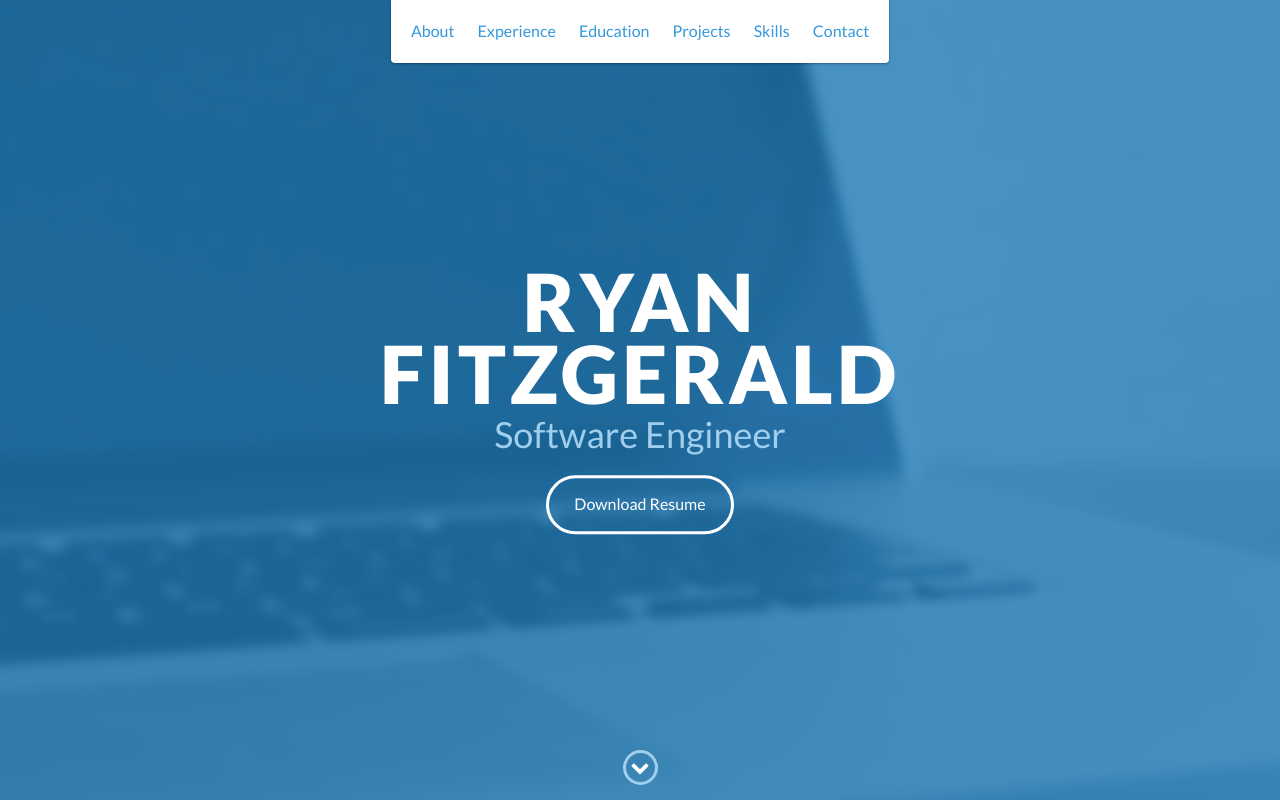
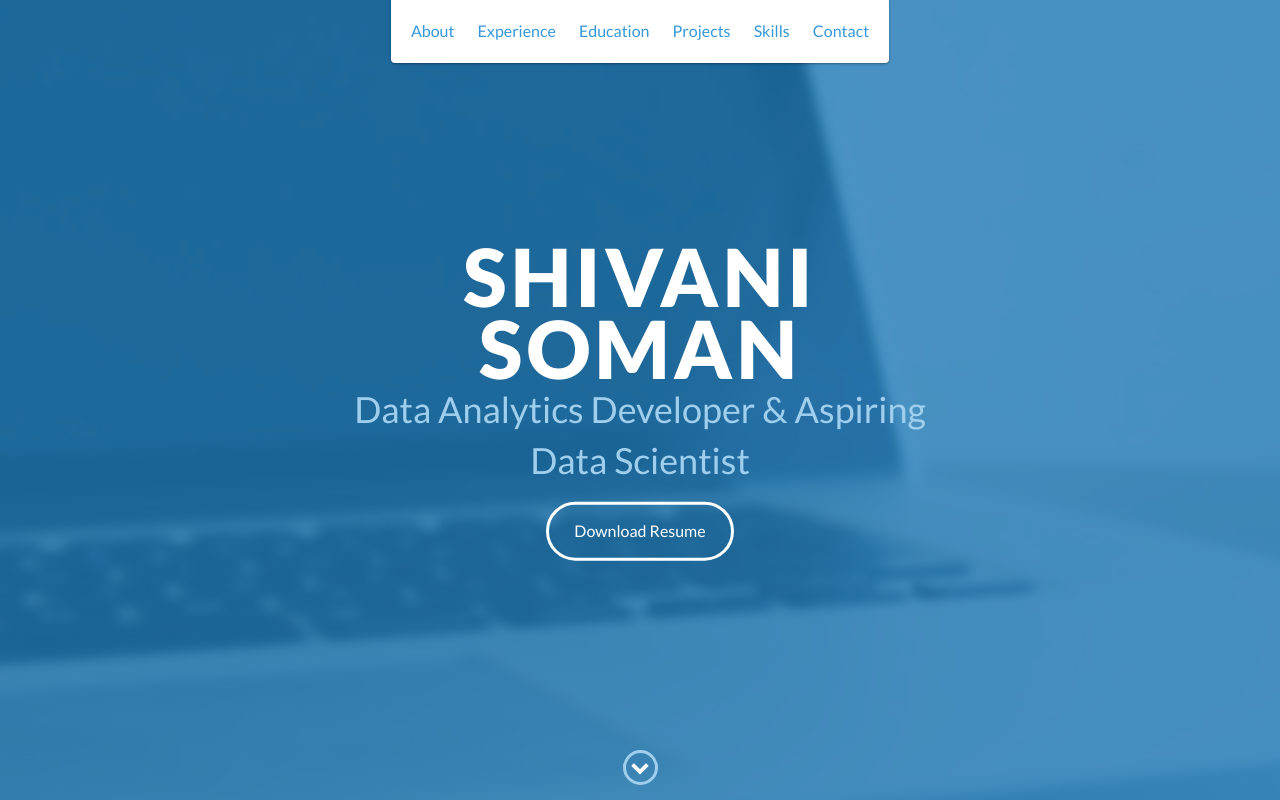
Before and after one commit to shivanisoman/shivanisoman.github.io, a website: page index.html in a window 1280 px wide. Shown: the top 800 px of the page. Drawn offline with nearby package versions, Linux system fonts and the light colour scheme.

Commit message:
updated name and designation

```diff
--- a/index.html
+++ b/index.html
@@ -48,8 +48,8 @@
 
     <div id="lead">
         <div id="lead-content">
-            <h1>Ryan Fitzgerald</h1>
-            <h2>Software Engineer</h2>
+            <h1>Shivani Soman</h1>
+            <h2>Data Analytics Developer & Aspiring Data Scientist</h2>
             <a href="#" class="btn-rounded-white">Download Resume</a>
         </div>
         <!-- End #lead-content -->
```
